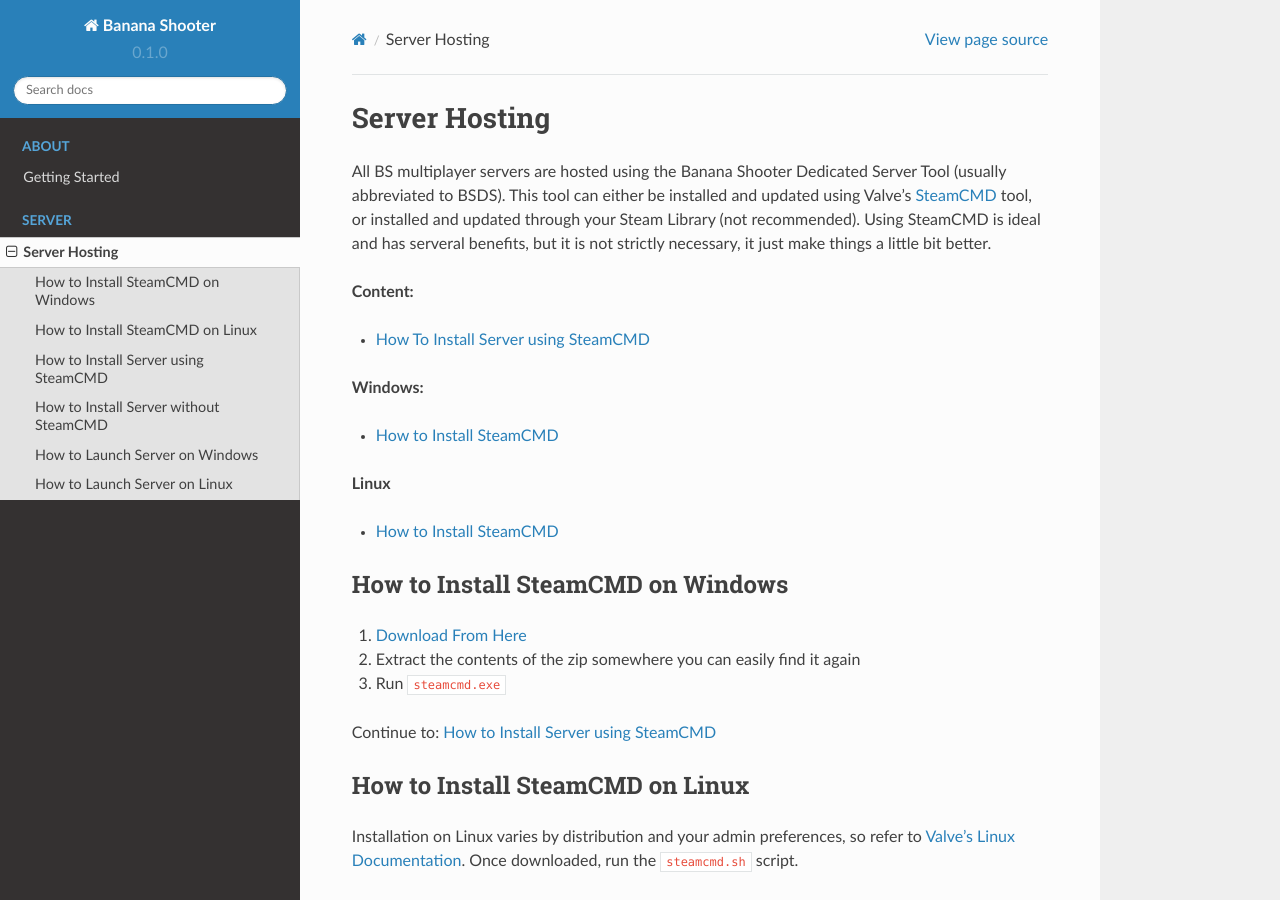
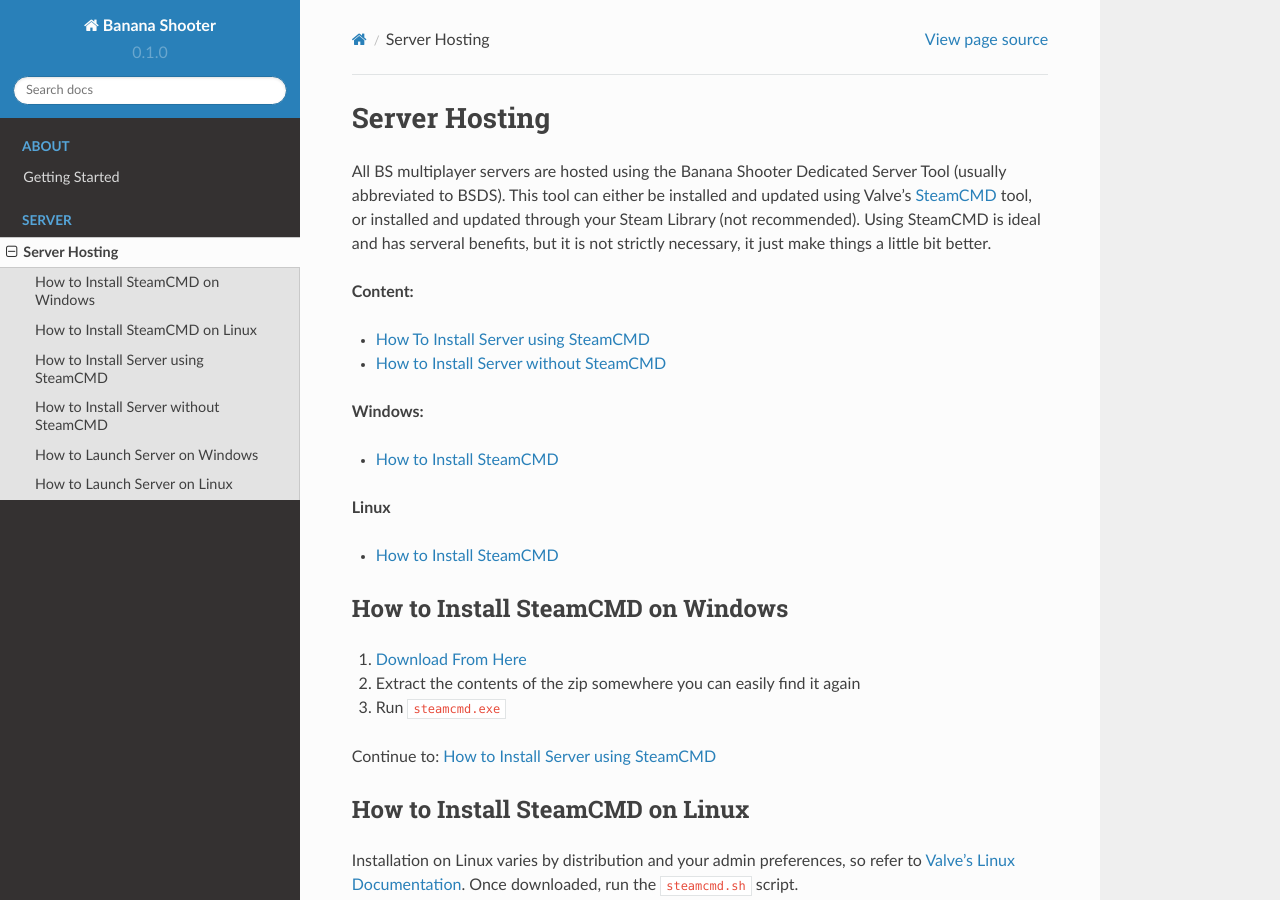
Before and after one commit to CodingDaniel1/bs-docs, a Sphinx documentation site: the page built from docs/source/server/server-hosting.rst, in a window 1280 px wide and 900 px high. Built offline with Sphinx 7.4.7 and the Read the Docs theme 2.0.0, drawn with Linux system fonts in a browser that asks for light colours.

Commit message:
Update server-hosting.rst

```diff
--- a/docs/source/server/server-hosting.rst
+++ b/docs/source/server/server-hosting.rst
@@ -8,6 +8,7 @@
 **Content:**
 
 - :ref:`How To Install Server using SteamCMD <doc_server_hosting:install_with_steamcmd>`
+- :ref:`How to Install Server without SteamCMD <doc_server_hosting:install_without_steamcmd>`
 
 **Windows:**
 
```
